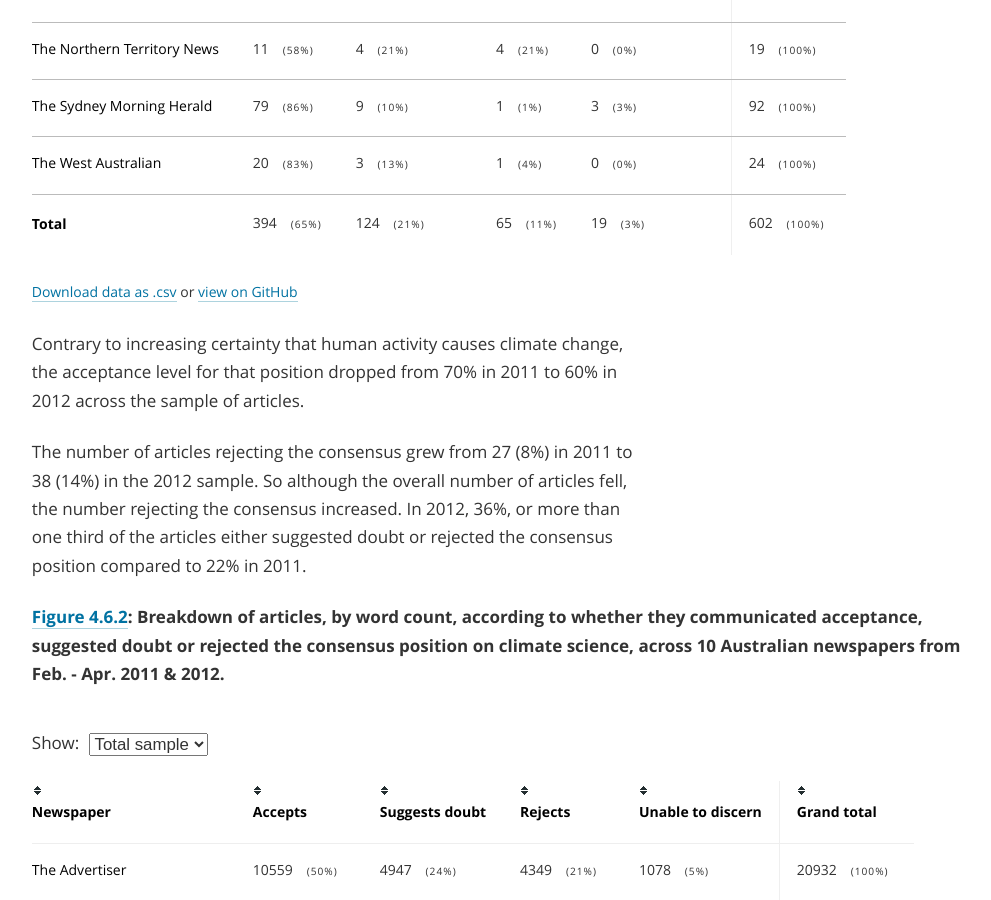
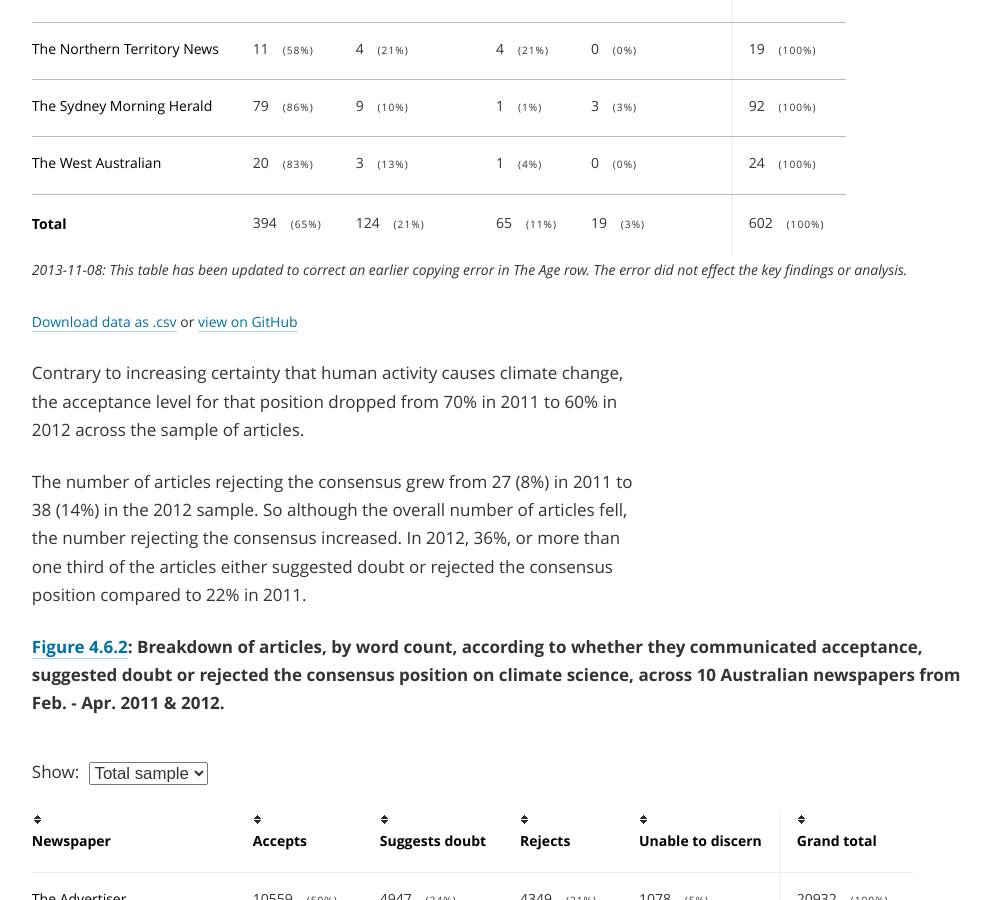
Before and after one commit to investigate/sceptical-climate, a Jekyll site: the page built from part-2/findings/04-06-scepticism.html, in a window 1280 px wide and 900 px high, scrolled down 4867 px. Shown: the whole window, without its empty margins (143-1134 px from the left). Built offline with Jekyll 4.4.1, drawn with Linux system fonts in a browser that asks for light colours; nearby versions of some CDN libraries; Markdown is read by kramdown in place of the engine named in the settings; comment, search, counter and statistics services are not loaded.

Commit message:
added correction notice

```diff
--- a/part-2/findings/04-06-scepticism.html
+++ b/part-2/findings/04-06-scepticism.html
@@ -299,6 +299,7 @@
                          </tr>
                </tfoot>
           </table>
+          <em class="supporting">2013-11-08: This table has been updated to correct an earlier copying error in The Age row. The error did not effect the key findings or analysis.</em>
           <p class="supporting table-additional"><a href="https://raw.github.com/investigate/sceptical-climate/gh-pages/part-2/findings/figures/figure_4_6_1.csv" download="Sceptical Climate : Part 2 - Figure 4_6_1.csv" title="Download data as .csv">Download data as .csv</a> or <a href="https://github.com/investigate/sceptical-climate/blob/gh-pages/part-2/findings/figures/figure_4_6_1.csv" title="View on GitHub">view on GitHub</a></p>
      </figure>
 
```
